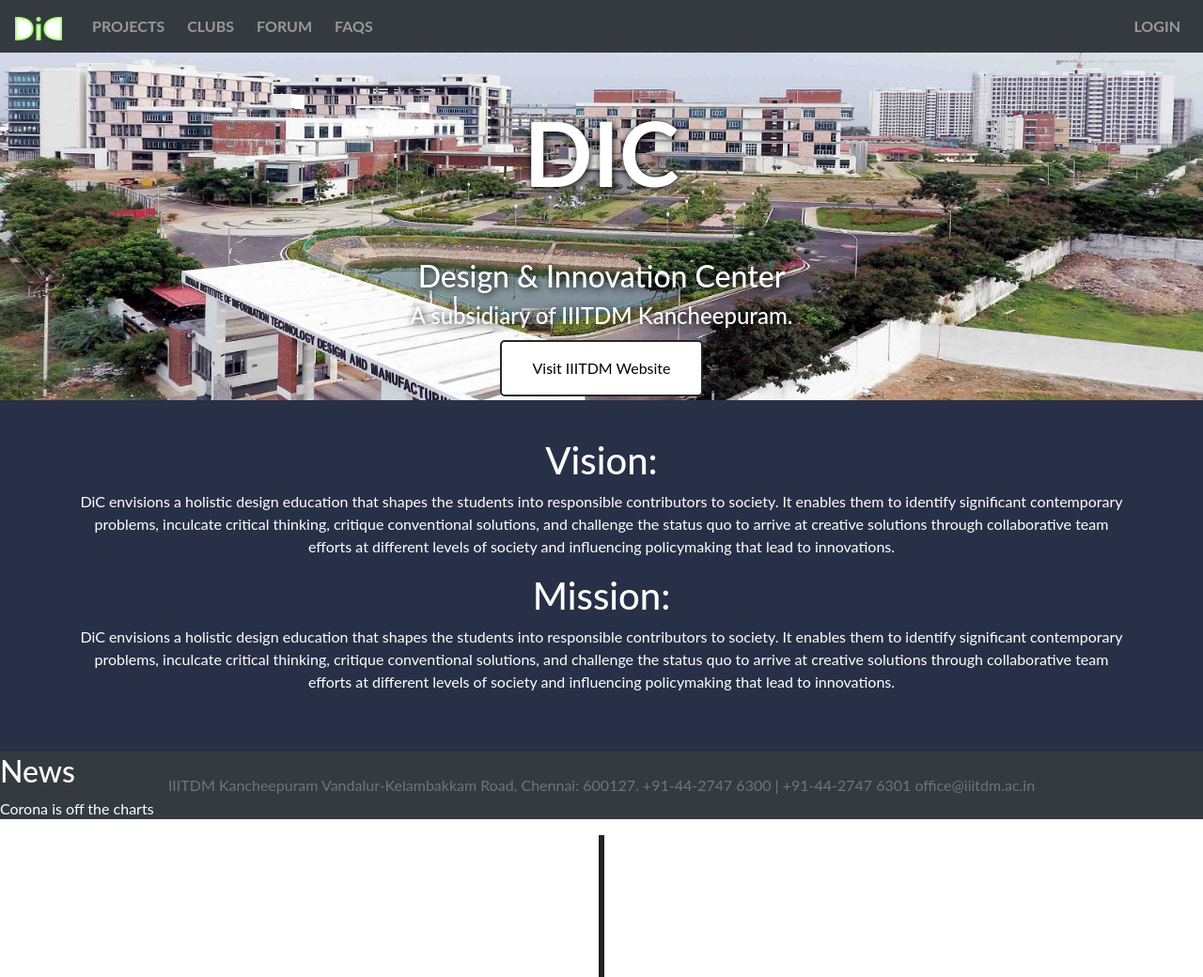
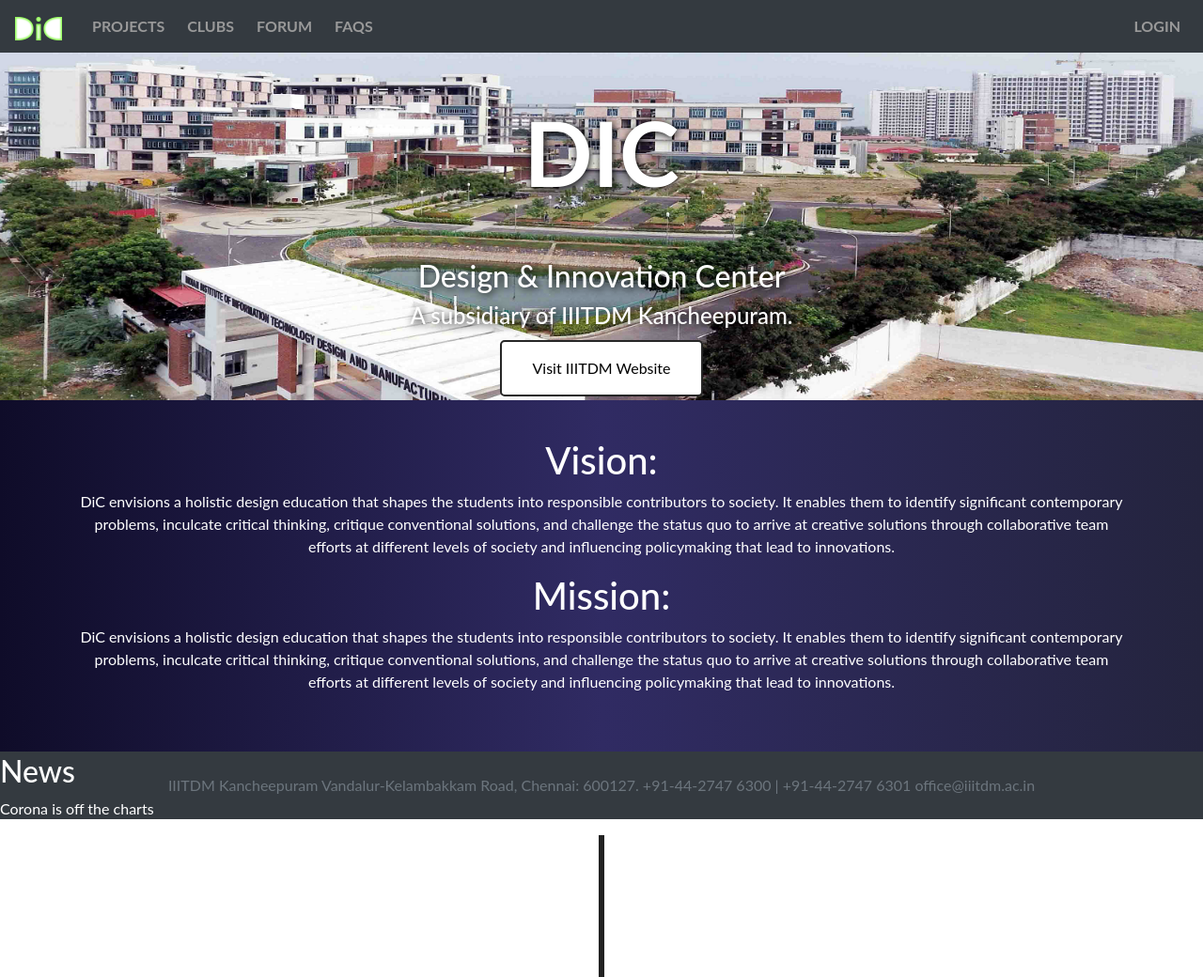
Before and after one commit to ashishrrs/IDC, a Django app: page / in a window 1280 px wide. Shown: the top 1040 px of the page at 94% size. Run offline with Django 3.2, Linux system fonts and the light colour scheme; some libraries are stand-ins or nearby versions.

Commit message:
styling changes- im ded

```diff
--- a/IDC/static/css/faqsindexstyle.css
+++ b/IDC/static/css/faqsindexstyle.css
@@ -1,6 +1,6 @@
 /* Override bootstrap collapse to keep margins */
 #page{
-	background-image: linear-gradient(to right, #3CA55C, #B5AC49);
+	background-image: linear-gradient(to right, #e65c00, #F9D423);
 	padding-top: 56px;
 	padding-bottom: 0;
 	height: 100%;
--- a/IDC/static/css/homeindexstyle.css
+++ b/IDC/static/css/homeindexstyle.css
@@ -1,5 +1,5 @@
 #page{
-	background-color: #283048; padding-top: 56px; padding-bottom: 0;
+	background: linear-gradient(to right, #0f0c29, #302b63, #24243e); padding-top: 56px; padding-bottom: 0;
 	padding-top: 56px;
 	padding-bottom: 0;
 	height: 100%;
```
